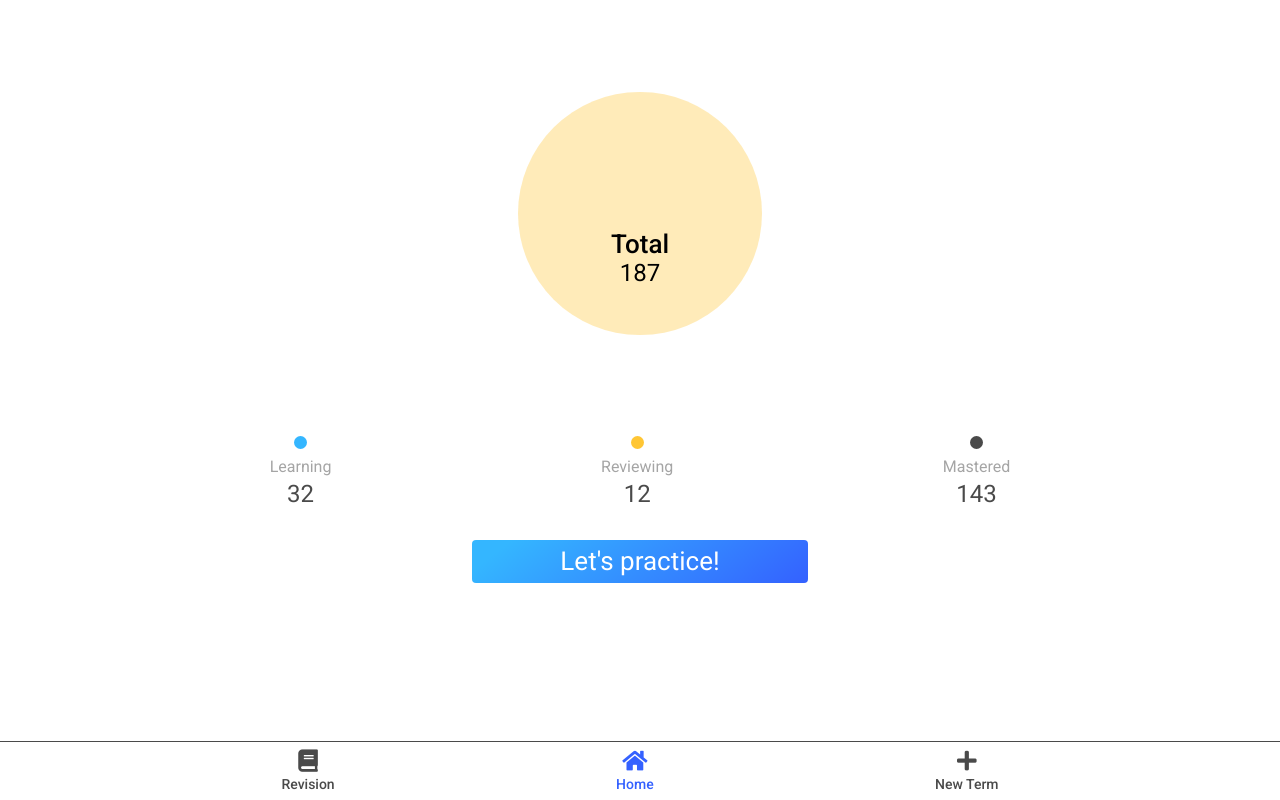
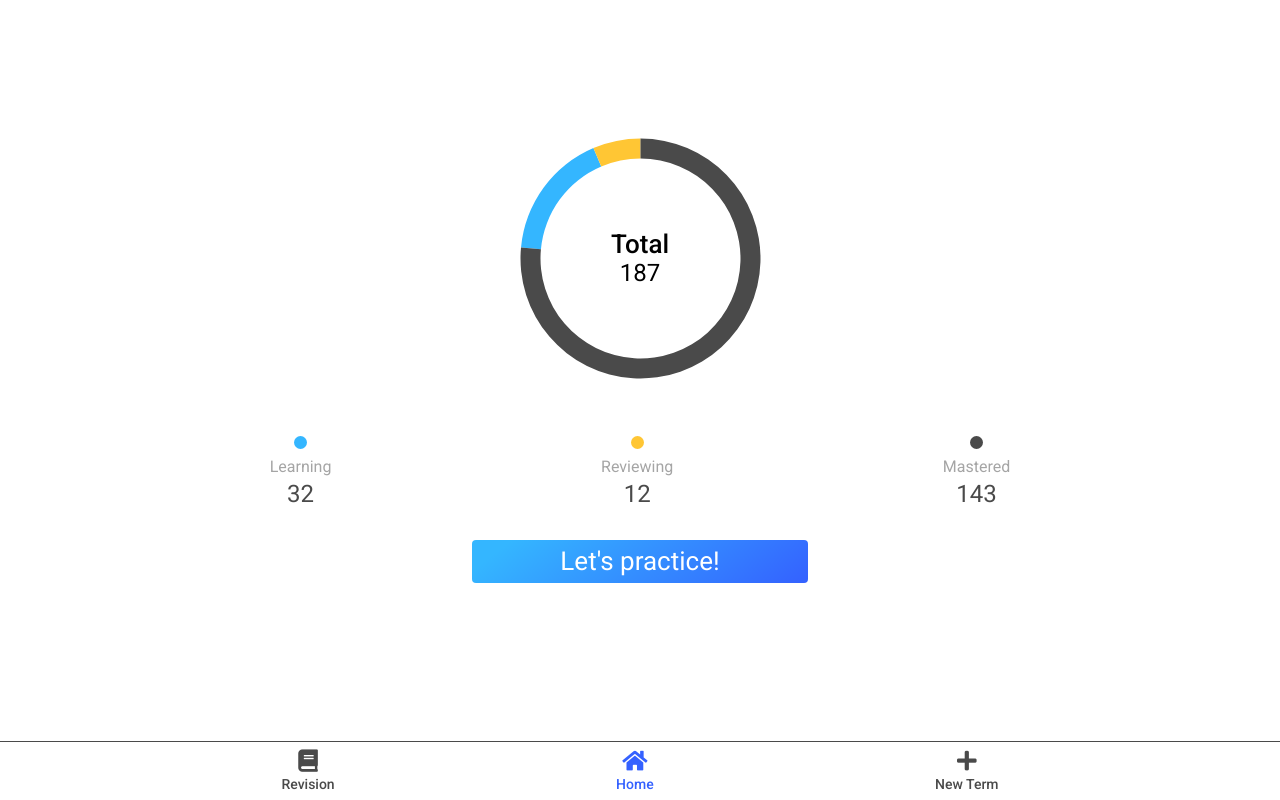
Before and after one commit to JeremyGillard/fluent-frontend, a Vue app: page /#/ in a window 1280 px wide. Built offline with nearby package versions, Linux system fonts and the light colour scheme.

Commit message:
feat(home): pie chart v1

```diff
--- a/src/views/Home.vue
+++ b/src/views/Home.vue
@@ -1,7 +1,7 @@
 <template>
   <main class="home">
-    <svg class="d3-space"></svg>
     <header>
+      <svg class="chart" id="chart"></svg>
       <p class="title">Total</p>
       <p class="number">{{ total }}</p>
     </header>
@@ -20,6 +20,7 @@
 
 <script>
 import ListIndicators from '@/components/ListIndicators.vue';
+import * as d3 from 'd3';
 
 export default {
   components: {
@@ -37,6 +38,51 @@ export default {
       return this.learningLength + this.reviewingLength + this.masteredLength;
     },
   },
+  mounted() {
+    this.$nextTick(this.generateChart());
+  },
+  methods: {
+    generateChart() {
+      const data = [
+        this.learningLength,
+        this.reviewingLength,
+        this.masteredLength,
+      ];
+
+      const color = d3
+        .scaleOrdinal()
+        .domain(data)
+        .range(['#34B6FF', '#ffc634', '#4A4A4A']);
+
+      const width = 243;
+      const height = width;
+
+      const svg = d3
+        .select('#chart')
+        .attr('width', width)
+        .attr('height', height);
+
+      const g = svg
+        .append('g')
+        .attr('transform', `translate(${width / 2}, ${height / 2})`);
+
+      const pie = d3.pie().value((d) => d);
+
+      const data_ready = pie(data);
+
+      g.selectAll('path')
+        .data(data_ready)
+        .join('path')
+        .attr(
+          'd',
+          d3
+            .arc()
+            .innerRadius(100)
+            .outerRadius(120),
+        )
+        .attr('fill', (d) => color(d.data));
+    },
+  },
 };
 </script>
 
@@ -50,12 +96,7 @@ export default {
 }
 svg {
   position: absolute;
-  width: 15.2rem;
-  height: 15.2rem;
-  background-color: #ffc53457;
-  border-radius: 100%;
   z-index: -1;
-  top: 11.5%;
 }
 header {
   width: 15.2rem;
```
